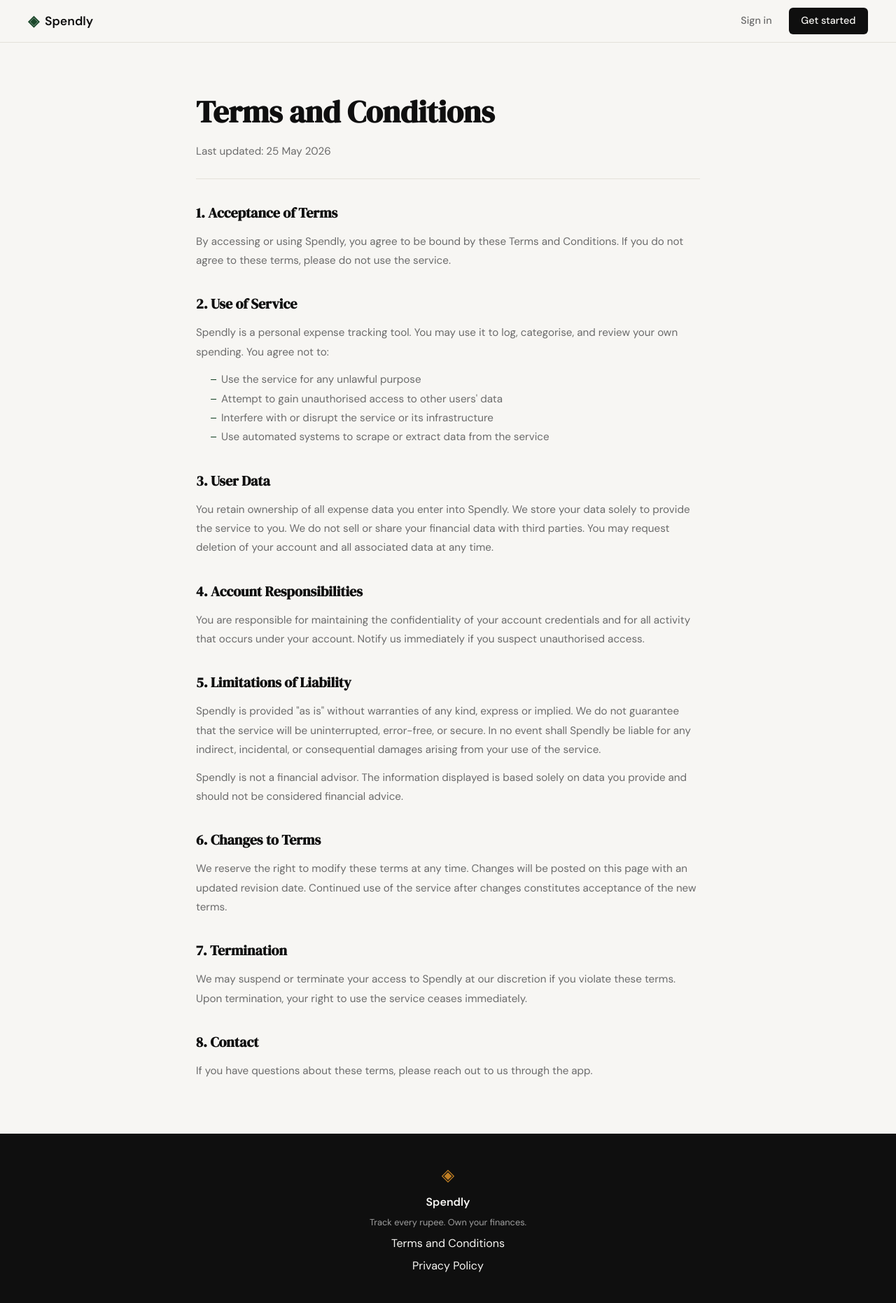
After one commit to pulkit-1110/spendly, a Flask app: page /terms in a window 1280 px wide. The commit adds this page. Shown: the whole page at 70% size. Run offline with Flask 3, Linux system fonts and the light colour scheme.

Commit message:
landing: add terms and conditions page and route

```diff
--- a/app.py
+++ b/app.py
@@ -20,6 +20,11 @@ def register():
 @app.route("/login")
 def login():
     return render_template("login.html")
+
+
+@app.route("/terms")
+def terms():
+    return render_template("terms.html")
 
 
 # ------------------------------------------------------------------ #
--- a/static/css/style.css
+++ b/static/css/style.css
@@ -508,6 +508,70 @@ a { color: inherit; text-decoration: none; }
 }
 
 /* ------------------------------------------------------------------ */
+/* Legal pages (Terms, Privacy)                                        */
+/* ------------------------------------------------------------------ */
+
+.legal-page {
+    padding: 4rem 2rem;
+}
+
+.legal-inner {
+    max-width: 720px;
+    margin: 0 auto;
+}
+
+.legal-inner h1 {
+    font-family: var(--font-display);
+    font-size: clamp(2rem, 4vw, 2.75rem);
+    color: var(--ink);
+    margin-bottom: 0.5rem;
+}
+
+.legal-updated {
+    font-size: 0.8rem;
+    color: var(--ink-faint);
+    margin-bottom: 2.5rem;
+    padding-bottom: 1.5rem;
+    border-bottom: 1px solid var(--border);
+}
+
+.legal-inner h2 {
+    font-family: var(--font-display);
+    font-size: 1.25rem;
+    color: var(--ink);
+    margin-top: 2rem;
+    margin-bottom: 0.75rem;
+}
+
+.legal-inner p {
+    font-size: 0.95rem;
+    color: var(--ink-muted);
+    line-height: 1.8;
+    margin-bottom: 0.75rem;
+}
+
+.legal-inner ul {
+    list-style: none;
+    padding-left: 1.25rem;
+    margin-bottom: 0.75rem;
+}
+
+.legal-inner ul li {
+    font-size: 0.95rem;
+    color: var(--ink-muted);
+    line-height: 1.8;
+    position: relative;
+    padding-left: 1rem;
+}
+
+.legal-inner ul li::before {
+    content: "–";
+    position: absolute;
+    left: 0;
+    color: var(--accent);
+}
+
+/* ------------------------------------------------------------------ */
 /* Responsive                                                          */
 /* ------------------------------------------------------------------ */
 
--- a/templates/base.html
+++ b/templates/base.html
@@ -34,7 +34,7 @@
             <span class="brand-icon">◈</span>
             <span class="footer-name">Spendly</span>
             <p class="footer-copy">Track every rupee. Own your finances.</p>
-            <a href="#">Terms and Conditions</a>
+            <a href="{{ url_for('terms') }}">Terms and Conditions</a>
             <a href="#">Privacy Policy</a>
         </div>
     </footer>
--- /dev/null
+++ b/templates/terms.html
@@ -0,0 +1,45 @@
+{% extends "base.html" %}
+
+{% block title %}Terms and Conditions — Spendly{% endblock %}
+
+{% block content %}
+
+<section class="legal-page">
+    <div class="legal-inner">
+        <h1>Terms and Conditions</h1>
+        <p class="legal-updated">Last updated: 25 May 2026</p>
+
+        <h2>1. Acceptance of Terms</h2>
+        <p>By accessing or using Spendly, you agree to be bound by these Terms and Conditions. If you do not agree to these terms, please do not use the service.</p>
+
+        <h2>2. Use of Service</h2>
+        <p>Spendly is a personal expense tracking tool. You may use it to log, categorise, and review your own spending. You agree not to:</p>
+        <ul>
+            <li>Use the service for any unlawful purpose</li>
+            <li>Attempt to gain unauthorised access to other users' data</li>
+            <li>Interfere with or disrupt the service or its infrastructure</li>
+            <li>Use automated systems to scrape or extract data from the service</li>
+        </ul>
+
+        <h2>3. User Data</h2>
+        <p>You retain ownership of all expense data you enter into Spendly. We store your data solely to provide the service to you. We do not sell or share your financial data with third parties. You may request deletion of your account and all associated data at any time.</p>
+
+        <h2>4. Account Responsibilities</h2>
+        <p>You are responsible for maintaining the confidentiality of your account credentials and for all activity that occurs under your account. Notify us immediately if you suspect unauthorised access.</p>
+
+        <h2>5. Limitations of Liability</h2>
+        <p>Spendly is provided "as is" without warranties of any kind, express or implied. We do not guarantee that the service will be uninterrupted, error-free, or secure. In no event shall Spendly be liable for any indirect, incidental, or consequential damages arising from your use of the service.</p>
+        <p>Spendly is not a financial advisor. The information displayed is based solely on data you provide and should not be considered financial advice.</p>
+
+        <h2>6. Changes to Terms</h2>
+        <p>We reserve the right to modify these terms at any time. Changes will be posted on this page with an updated revision date. Continued use of the service after changes constitutes acceptance of the new terms.</p>
+
+        <h2>7. Termination</h2>
+        <p>We may suspend or terminate your access to Spendly at our discretion if you violate these terms. Upon termination, your right to use the service ceases immediately.</p>
+
+        <h2>8. Contact</h2>
+        <p>If you have questions about these terms, please reach out to us through the app.</p>
+    </div>
+</section>
+
+{% endblock %}
```
